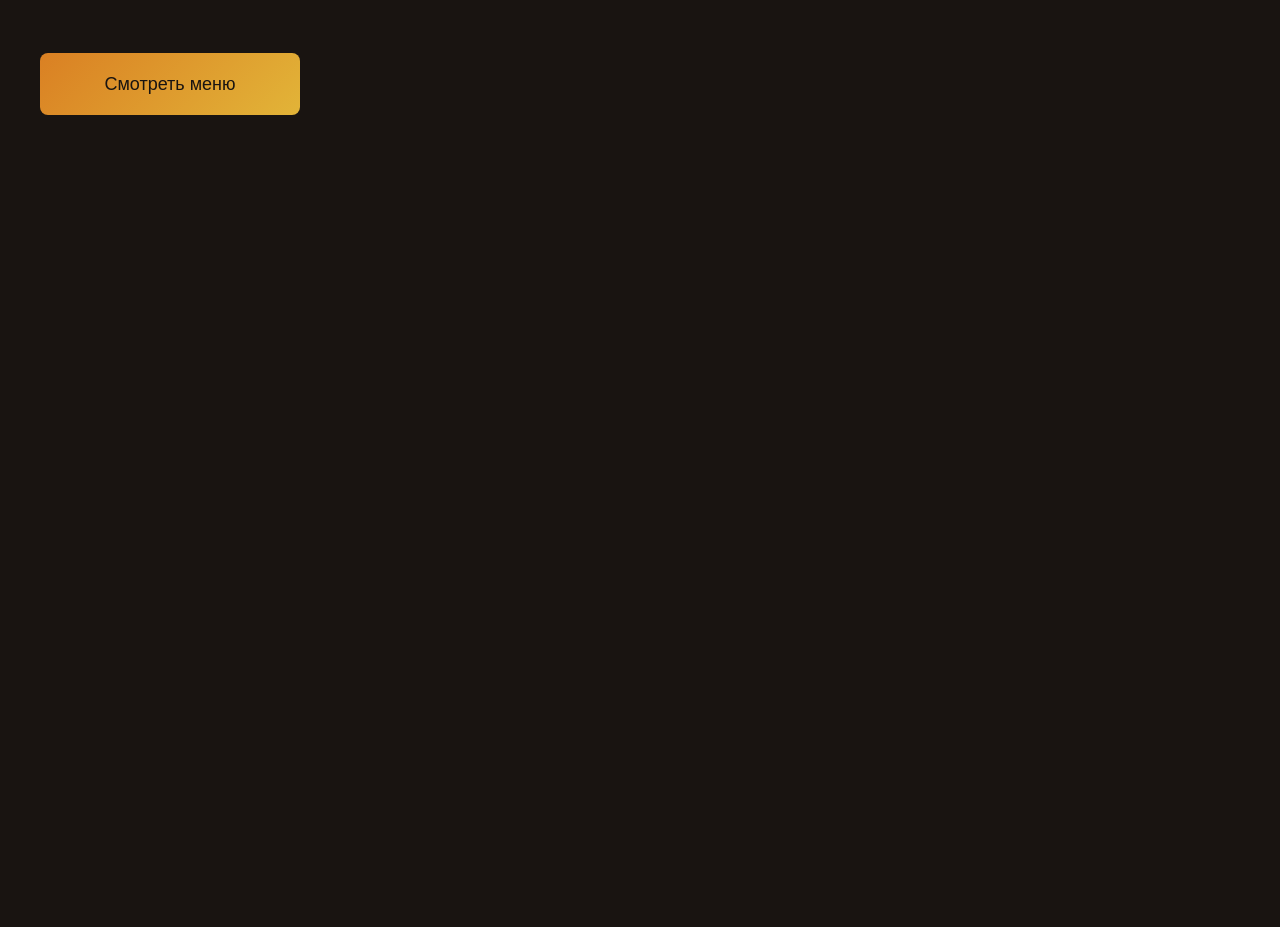
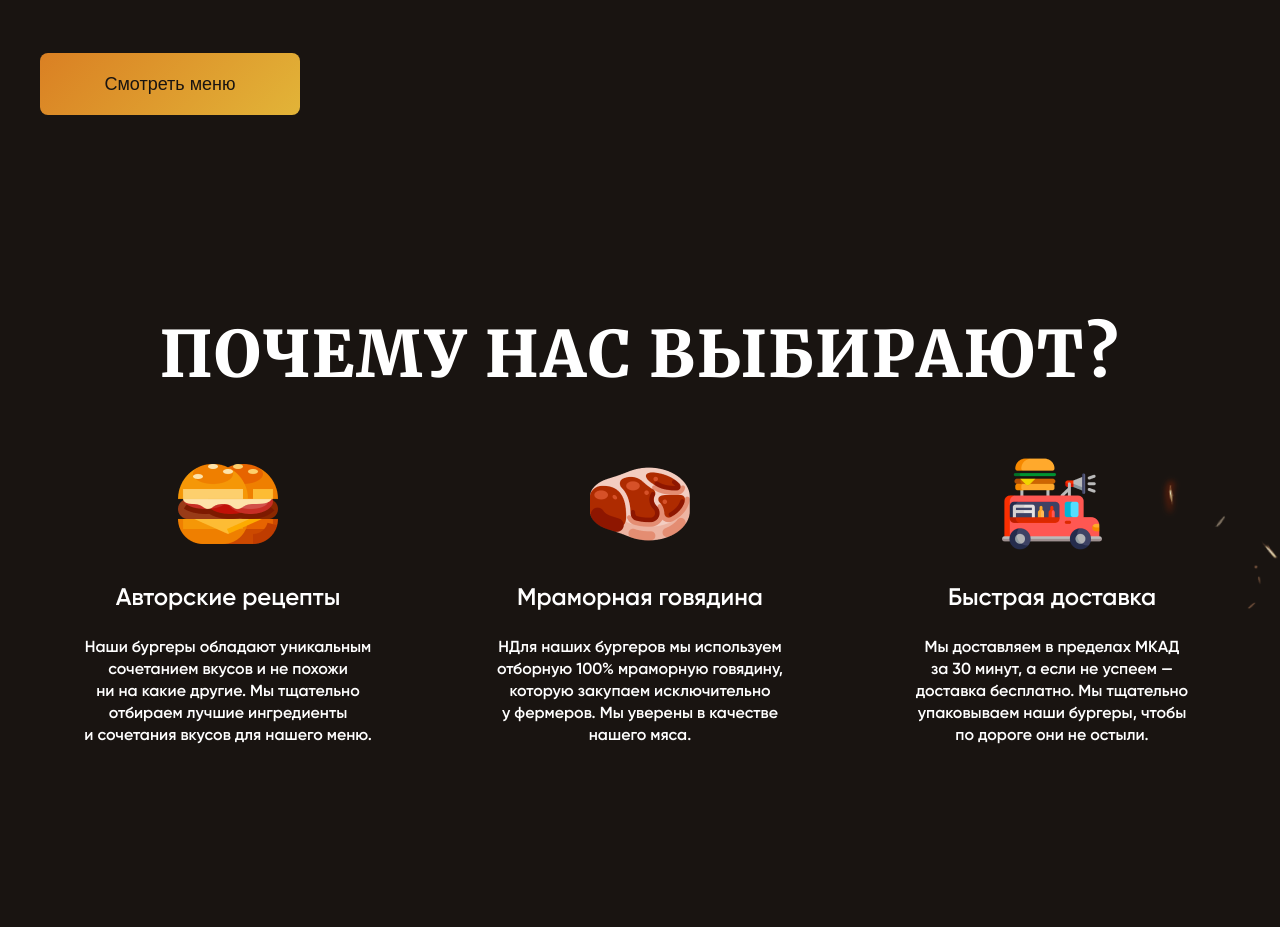
Before and after one commit to Aleksey-Bor/burgerHouse, a plain HTML site: page index.html in a window 1280 px wide. Shown: the part 766-1693 px from the top of the page. Before the commit the page ends 1080 px from the top, so only its background shows below. Drawn offline with Linux system fonts and the light colour scheme.

Commit message:
Implemented desktop layout for the Why block FIXED

```diff
--- a/index.html
+++ b/index.html
@@ -1,5 +1,6 @@
 <!DOCTYPE html>
 <html lang="ru">
+
 <head>
   <meta charset="UTF-8">
   <meta name="viewport" content="width=device-width, initial-scale=1.0">
@@ -8,8 +9,7 @@
 </head>
 
 <body>
-  <section class="main">
-
+  <main class="main">
     <header class="header">
       <div class="container">
         <div class="logo">
@@ -45,8 +45,38 @@
         <img src="./images/main_burger.png" alt="Big burger" class="main-image">
       </div>
     </section>
+  </main>
 
+  <section class="why">
+    <div class="container">
+      <div class="why-title">почему нас выбирают?</div>
+      <div class="why-items">
+        <div class="why-item">
+          <img src="./images/burger.png" alt="burger">
+          <div class="why-item-title">Авторские рецепты</div>
+          <div class="why-item-text">Наши бургеры обладают уникальным сочетанием вкусов и не похожи ни на какие
+            другие. Мы тщательно отбираем лучшие ингредиенты и сочетания вкусов для нашего меню.
+          </div>
+        </div>
+        <div class="why-item">
+          <img src="./images/meat.png" alt="meat">
+          <div class="why-item-title">Мраморная говядина</div>
+          <div class="why-item-text">НДля наших бургеров мы используем отборную 100% мраморную говядину, которую
+            закупаем исключительно у фермеров. Мы уверены в качестве нашего мяса.
+          </div>
+        </div>
+        <div class="why-item">
+          <img src="./images/food truck.png" alt="food truck">
+          <div class="why-item-title">Быстрая доставка</div>
+          <div class="why-item-text">Мы доставляем в пределах МКАД за 30 минут, а если не успеем — доставка бесплатно.
+            Мы тщательно упаковываем наши бургеры, чтобы по дороге они не остыли.
+          </div>
+        </div>
+      </div>
+    </div>
   </section>
+
+
 </body>
 
 </html>
--- a/styles/style.css
+++ b/styles/style.css
@@ -146,3 +146,42 @@ button:hover {
   top: -123px;
   left: calc(100% - 991px);
 }
+
+.why {
+  background-image: url(../images/whybg.png);
+  background-position: top center;
+  background-size: initial;
+  padding-bottom: 180px;
+}
+
+.why-title {
+  font-family: "Merriweather", sans-serif;
+  font-size: 64px;
+  text-align: center;
+  line-height: 80px;
+  letter-spacing: 1.92px;
+  text-transform: uppercase;
+}
+
+.why-items {
+  margin-top: 60px;
+  display: grid;
+  gap: 100px;
+  grid-template-columns: repeat(3, 312px);
+  justify-content: center;
+}
+
+.why-item {
+  text-align: center;
+}
+
+.why-item-title {
+  padding: 24px 0;
+  font-size: 24px;
+  line-height: 29px;
+}
+
+.why-item-text {
+  font-size: 16px;
+  line-height: 22px;
+}
```
